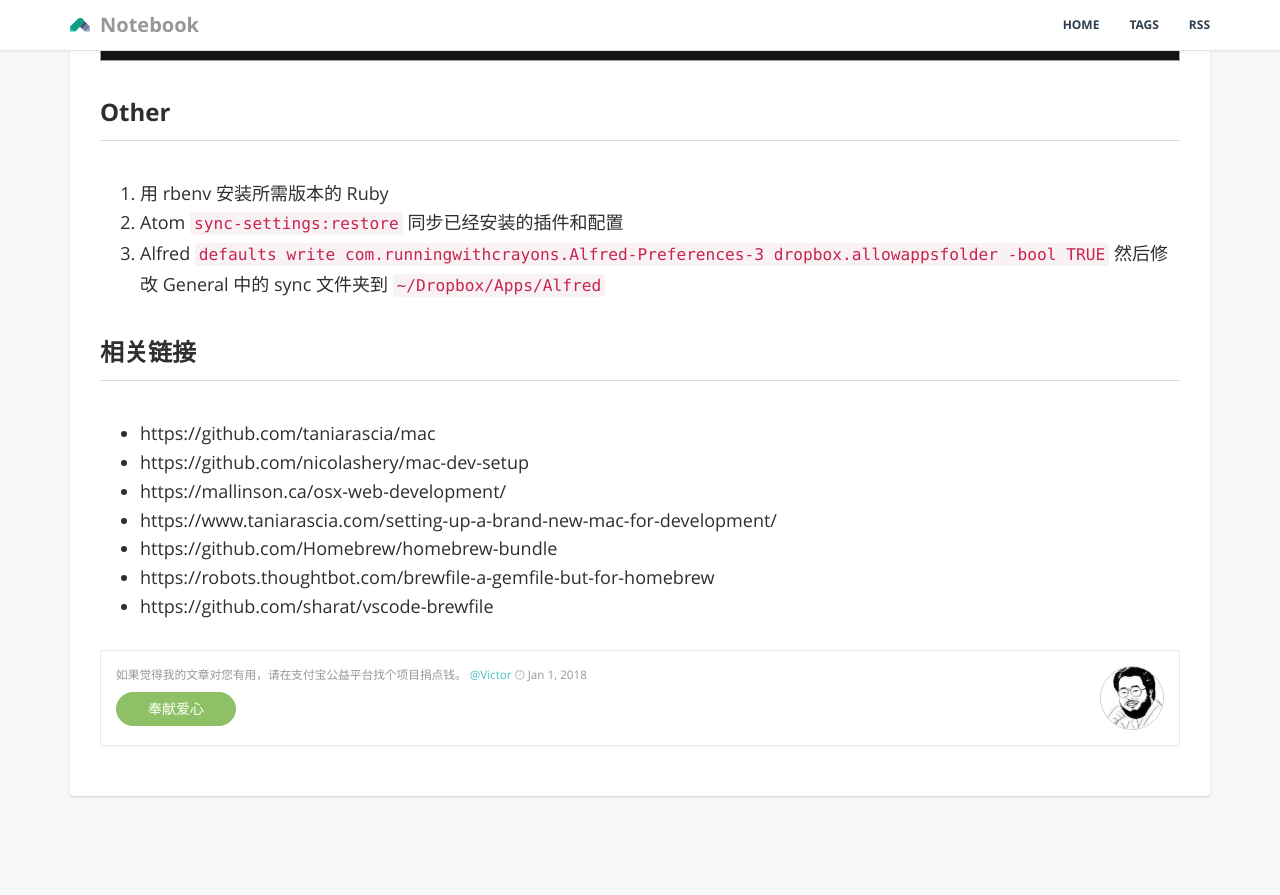
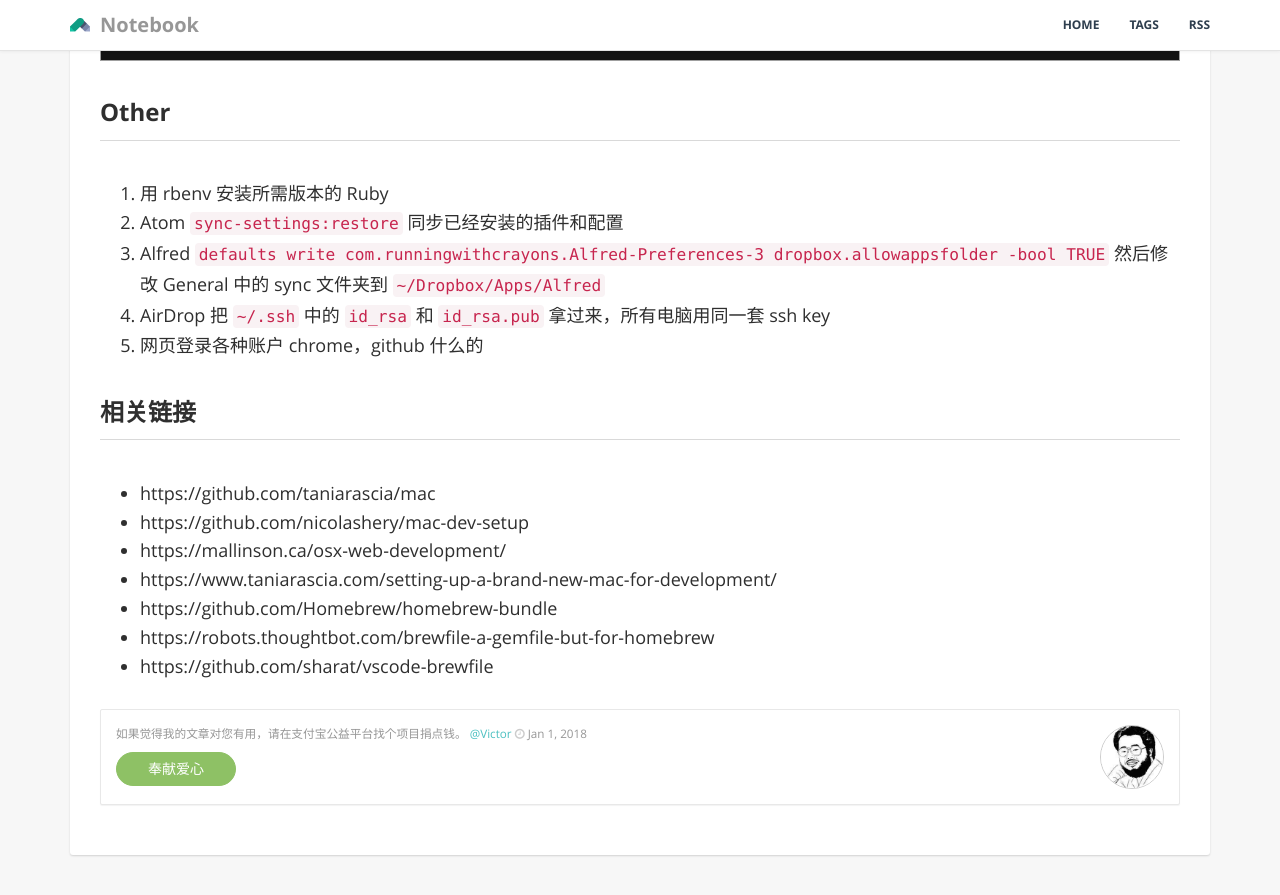
Before and after one commit to GiaoGiaoCat/GiaoGiaoCat.github.io, a Jekyll site: the page built from _posts/201801/2018-01-01-install-mac-dev.md, in a window 1280 px wide and 900 px high, scrolled down 1944 px. Shown: the top 895 px of the window. Built offline with Jekyll 4.4.1, drawn with Linux system fonts in a browser that asks for light colours; before the commit the page ends 2785 px from its top, so only the background shows below that.

Commit message:
add post

```diff
--- a/_posts/201801/2018-01-01-install-mac-dev.md
+++ b/_posts/201801/2018-01-01-install-mac-dev.md
@@ -75,6 +75,8 @@ defaults write com.googlecode.iterm2.plist LoadPrefsFromCustomFolder -bool true
 1. 用 rbenv 安装所需版本的 Ruby
 2. Atom `sync-settings:restore` 同步已经安装的插件和配置
 3. Alfred `defaults write com.runningwithcrayons.Alfred-Preferences-3 dropbox.allowappsfolder -bool TRUE` 然后修改 General 中的 sync 文件夹到 `~/Dropbox/Apps/Alfred`
+4. AirDrop 把 `~/.ssh` 中的 `id_rsa` 和 `id_rsa.pub` 拿过来，所有电脑用同一套 ssh key
+5. 网页登录各种账户 chrome，github 什么的
 
 ## 相关链接
 
```
